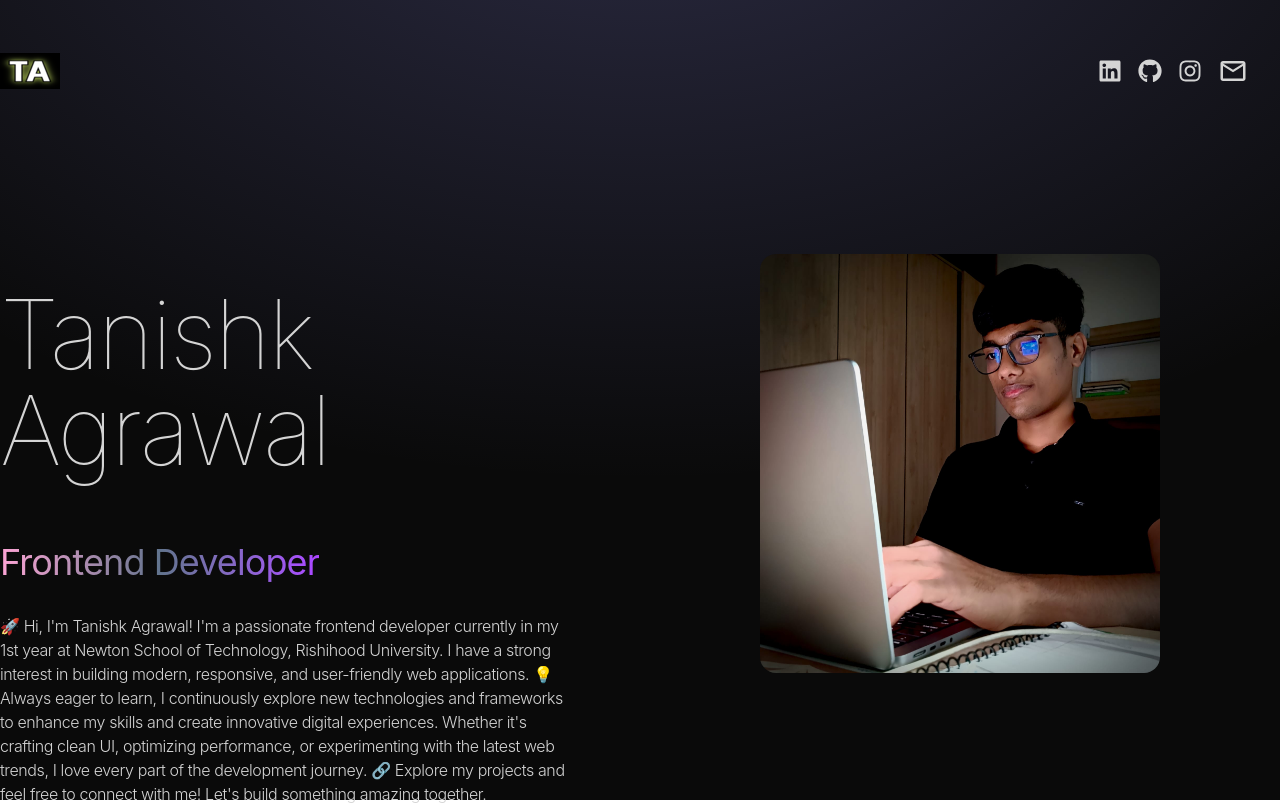
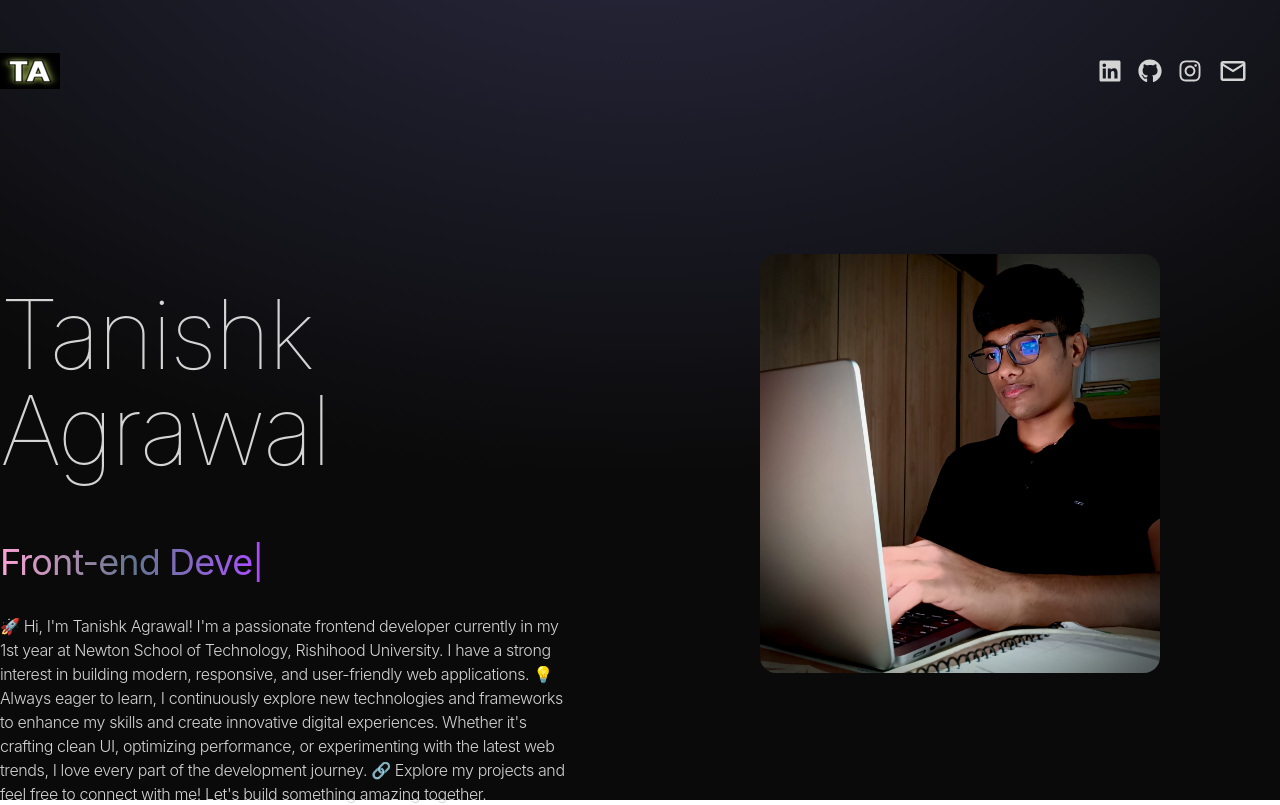
Before and after one commit to tani066/Portfolio, a React (Vite) app: page / in a window 1280 px wide. Shown: the top 805 px of the page. Built offline with nearby package versions, Linux system fonts and the light colour scheme.

Commit message:
added animations

```diff
--- a/package.json
+++ b/package.json
@@ -15,7 +15,8 @@
     "react": "^19.0.0",
     "react-dom": "^19.0.0",
     "react-icons": "^5.4.0",
-    "tailwindcss": "^4.0.5"
+    "tailwindcss": "^4.0.5",
+    "typed.js": "^2.1.0"
   },
   "devDependencies": {
     "@eslint/js": "^9.19.0",
--- /dev/null
+++ b/src/Components/Frontend.jsx
@@ -0,0 +1,28 @@
+import { useEffect, useRef } from "react";
+import Typed from "typed.js";
+
+const TypedText = () => {
+//   const typedRef = useRef(null);
+  const el = useRef(null);
+
+  useEffect(() => {
+    const typed = new Typed(el.current, {
+      strings: [
+        "Front-end Developer",
+        "Open Source Contributor",
+        "Front-end Developer",
+      ],
+      typeSpeed: 50,
+      backSpeed: 25,
+      loop: true,
+    });
+
+    return () => {
+      typed.destroy();
+    };
+  }, []);
+
+  return <span ref={el} />;
+};
+
+export default TypedText;
--- a/src/Components/Hero.jsx
+++ b/src/Components/Hero.jsx
@@ -2,6 +2,7 @@
 import { HERO_CONTENT } from "../constants"
 import image from '../assets/bgp.png'
 import { motion } from 'framer-motion'
+import TypedText from "./Frontend"
 
 const container = (delay) => ({
    hidden:{x:-100 , opacity:0},
@@ -28,7 +29,9 @@ const Hero = () => {
                     variants={container(0.5)}
                     initial="hidden"
                     animate="visible"
-                    className="bg-gradient-to-r from-pink-300 via-slate-500 to-purple-500 text-4xl tracking-tight text-transparent bg-clip-text">Frontend Developer</motion.span>
+                    className="bg-gradient-to-r from-pink-300 via-slate-500 to-purple-500 text-4xl tracking-tight text-transparent bg-clip-text"><TypedText /></motion.span>
+
+
 
                     <motion.p
                     variants={container(1)}
```
Also changed, not shown: 1 other file (tests, documents, lock files or other folders).
